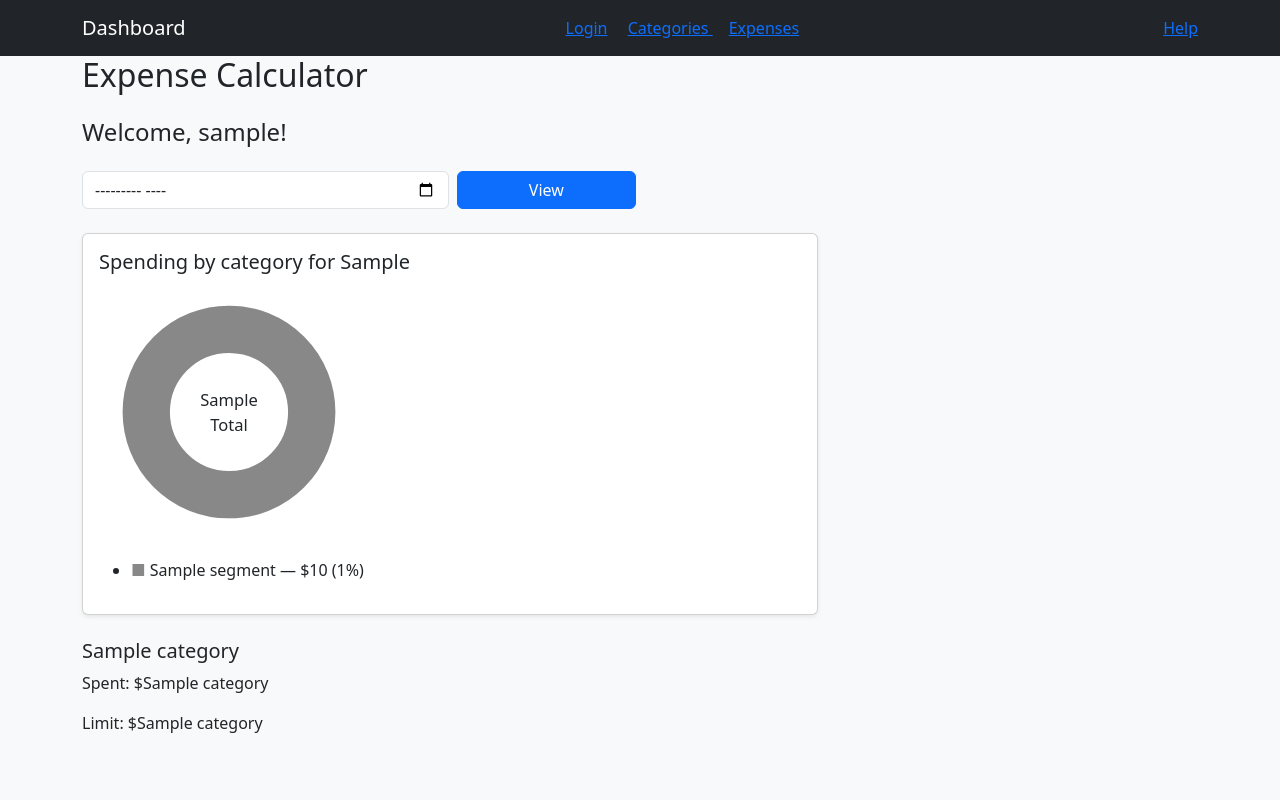
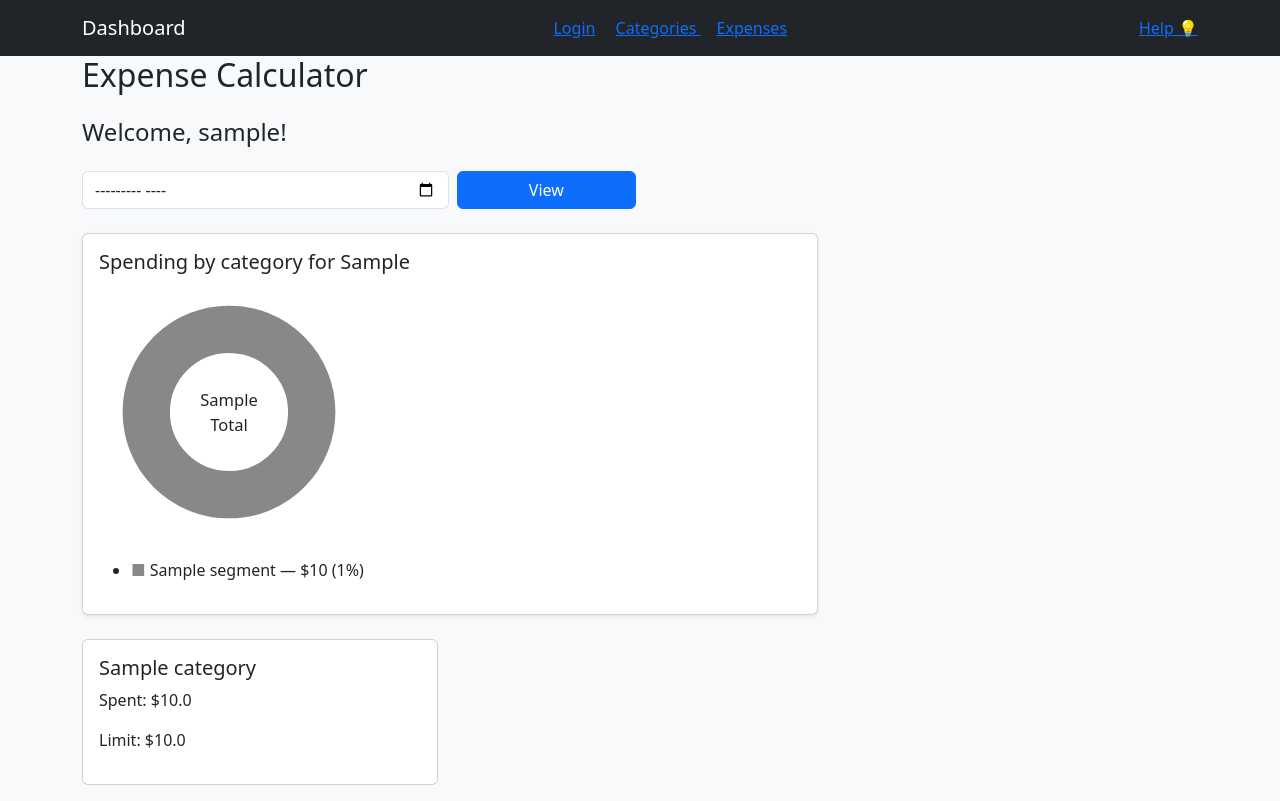
Before and after one commit to itz-ema/The-real-expense-tracker, a Flask app: template templates/home.html in a window 1280 px wide. Before the commit the page ends 733 px from the top, so only its background shows below. Run offline with Flask 3, Linux system fonts and the light colour scheme; the template is opened without the code that fills it: most values are stand-ins (such as "Sample title", 1, 10 or a date in 2020).

Commit message:
makiing the help page and editing the dashboard

```diff
--- a/app.py
+++ b/app.py
@@ -98,13 +98,13 @@ def home():
 
     selected_month = request.args.get("month") or datetime.date.today().strftime("%Y-%m")
 
-    sql = '''SELECT category.id, category.name, category.spending_limit,
-            IFNULL(SUM(expenses.amount_spent), 0) AS total_amount_spent
-            FROM category
-            LEFT JOIN expenses ON category.id = expenses.category_id
+    # compute category totals for the selected month only
+    sql = '''SELECT category.id, category.name, category.spending_limit, IFNULL(SUM(expenses.amount_spent), 0) AS total_amount_spent FROM category LEFT JOIN expenses ON category.id = expenses.category_id
+                AND expenses.user_id = ?
+                AND strftime('%Y-%m', expenses.date) = ?
             WHERE category.user_id = ?
             GROUP BY category.id'''
-    categories = query_db(sql, args=(user_id,))
+    categories = query_db(sql, args=(user_id, selected_month, user_id))
 
     monthly_sql = '''SELECT expenses.id, expenses.name, expenses.amount_spent,
                     strftime('%Y-%m-%d', expenses.date) AS date,
--- a/templates/base.html
+++ b/templates/base.html
@@ -17,7 +17,7 @@
 
                 </div>
 
-                <a class="bt btn-light btn-sm me" href ="{{ url_for('help') }}"> Help </a>
+                <a class="bt btn-light btn-sm me" href ="{{ url_for('help') }}"> Help 💡 </a>
             </div>
         </nav>
         <div class="container">
--- a/templates/expenses.html
+++ b/templates/expenses.html
@@ -10,7 +10,7 @@
     {%block content%}
     <h2>Expenses</h2>
     <table class="table table-bordered">
-        <tr><th>Category</th> <th>Description</th><th> Amount Spent</th> <th> Date</th> <th>Actions</th></tr>
+        <tr><th>Category</th> <th>Description</th><th> Date</th><th> Amount Spent</th>  <th>Actions</th></tr>
         {%for expense in expenses%}
             <tr>
               <form method = "POST" action = "{{url_for ('edit_expenses', id=expense[0]) }}">
@@ -22,8 +22,8 @@
                     </select>
                 </td>
                 <td><input class = "form-control" name= "name" value = "{{expense[1]}}"></td>
+                <td><input class="form-control" type="date" name="date" value="{{expense[3]}}"></td>
                 <td><input class = "form-control" name= "amount_spent" value = "{{expense[2]}}"></td>
-                <td><input class="form-control" type="date" name="date" value="{{expense[3]}}"></td>
                 <td>
                     <button class="btn btn-success btn-sm"> Save</button>
                     <a href = "{{url_for ('delete_expenses', id=expense[0])}}" class = "btn btn-danger btn-sm"> Delete</a>
--- a/templates/home.html
+++ b/templates/home.html
@@ -47,23 +47,21 @@
     </div>
 </div>
 
-<div class = "row">
-    {%for category in categories%}
-        <div class = "col-md-4">
-            <div class = "card-mb-3">
-                {%if  category[3] > category[2] %}border-danger{%endif%}
-                <div class = "card-body">
-                    <h5>{{category[1]}}</h5>
-                    <p> Spent: ${{category[3]}}</p>
-                    <p> Limit: ${{category[2]}}</p>
-                    {%if category[3] > category[2]%}
-                        <span class = "badge bg-danger">Over Spending Detected</span>
-                    {%endif%}
+<div class="row">
+    {% for category in categories %}
+        <div class="col-md-4 mb-3">
+            <div class="card {% if category[3]|float > category[2]|float %}border-danger{% endif %}">
+                <div class="card-body">
+                    <h5 class="card-title">{{ category[1] }}</h5>
+                    <p>Spent: ${{ category[3]|float | round(2) }}</p>
+                    <p>Limit: ${{ category[2]|float | round(2) }}</p>
+                    {% if category[3]|float > category[2]|float %}
+                        <span class="badge bg-danger">Over Spending Detected</span>
+                    {% endif %}
                 </div>
             </div>
-
         </div>
-    {%endfor%}
+    {% endfor %}
 </div>
 
 
@@ -73,6 +71,4 @@
 
 
 
-{%endblock%}
-</body>
-</html>
+{% endblock %}
```
Also changed, not shown: templates/help.html (+36 -0 lines), database.db.
